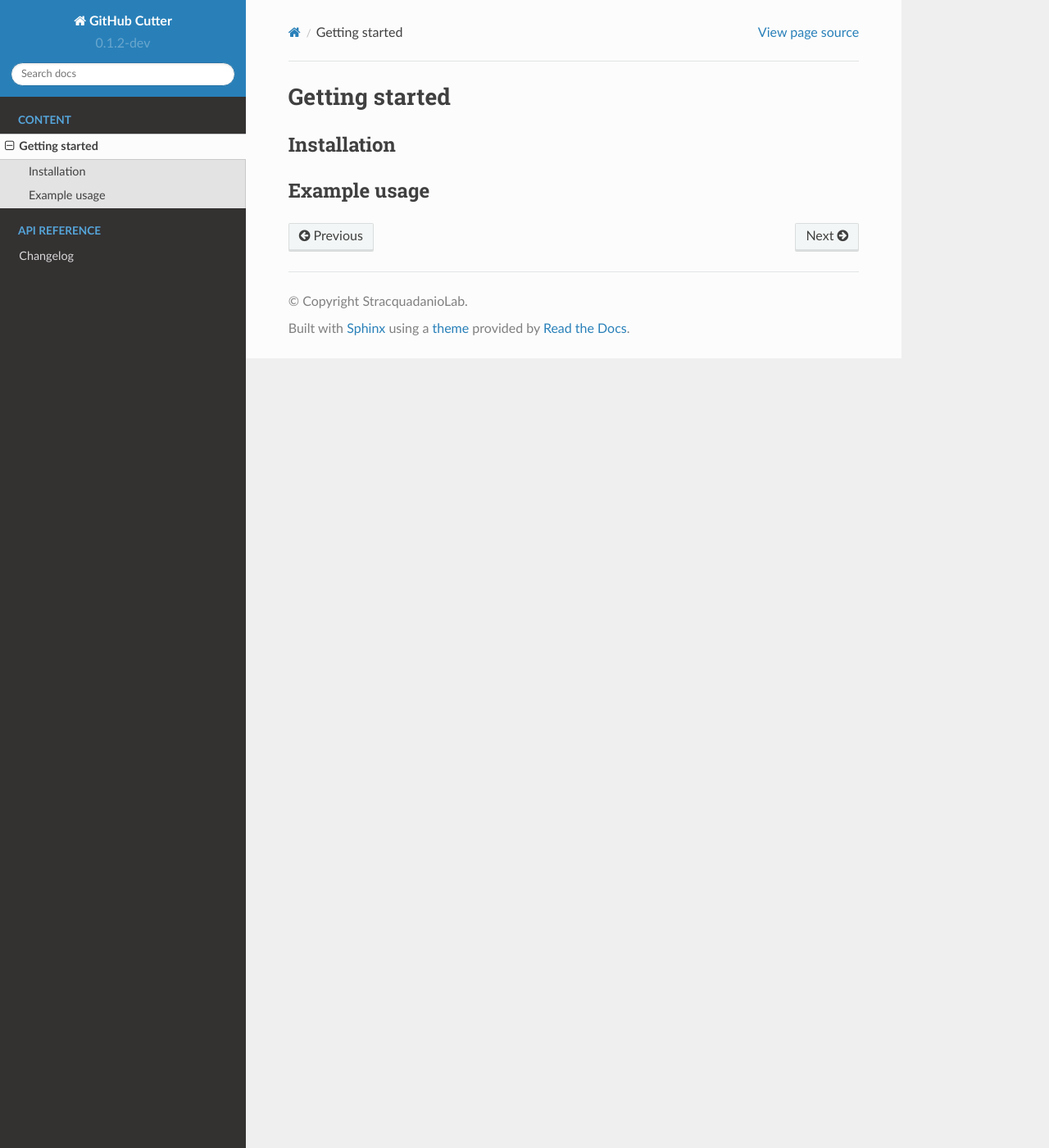
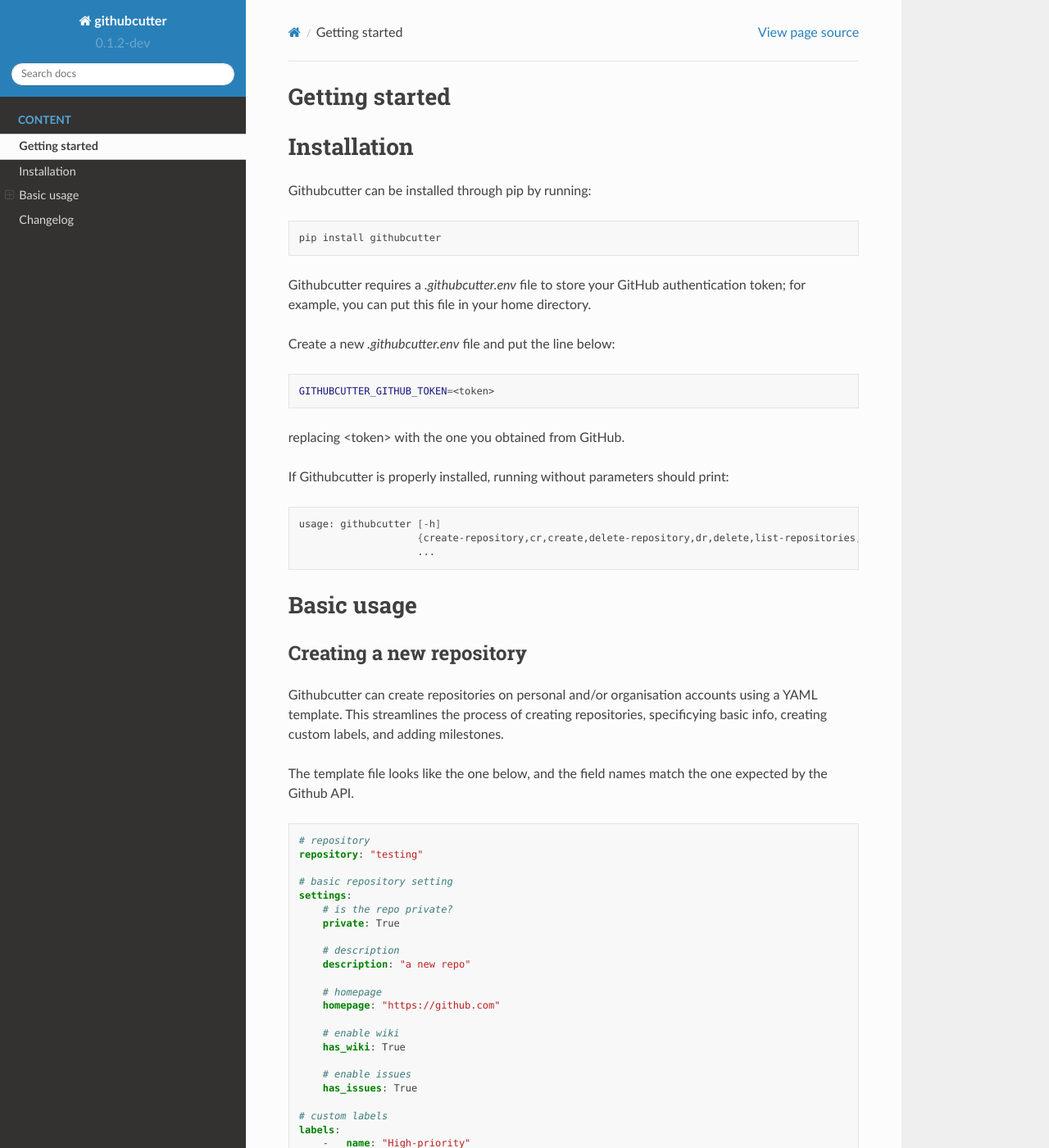
Before and after one commit to stracquadaniolab/githubcutter, a Sphinx documentation site: the page built from docs/tutorial.rst, in a window 1280 px wide and 1400 px high. Shown: the whole window at 82% size. Built offline with Sphinx 7.4.7 and the Read the Docs theme 2.0.0, drawn with Linux system fonts in a browser that asks for light colours; pages that are not in the unit, such as notebooks, are missing from menus; some of the changed text lies outside the part shown.

```diff
--- a/docs/conf.py
+++ b/docs/conf.py
@@ -19,7 +19,7 @@ sys.path.insert(0, os.path.abspath('..'))
 
 # -- Project information -----------------------------------------------------
 
-project = 'GitHub Cutter'
+project = 'githubcutter'
 copyright = 'StracquadanioLab'
 author = 'StracquadanioLab'
 
@@ -124,8 +124,8 @@ man_pages = [
 # (source start file, target name, title, author,
 #  dir menu entry, description, category)
 texinfo_documents = [
-    (master_doc, 'github_cutter', 'GitHub Cutter',
-     author, 'testproject', 'A cookiecutter-like clone to setup GitHub repos based on templates.',
+    (master_doc, 'github_cutter', 'githubcutter',
+     author, 'testproject', 'A tool to setup GitHub repositories using simple YAML templates.',
      'Miscellaneous'),
 ]
 
--- a/docs/tutorial.rst
+++ b/docs/tutorial.rst
@@ -1,8 +1,172 @@
 Getting started
 ===============
 
+
 Installation
-------------
+============
 
-Example usage
--------------
+Githubcutter can be installed through pip by running:
+
+.. code-block:: bash
+
+    pip install githubcutter
+
+Githubcutter requires a *.githubcutter.env* file to store
+your GitHub authentication token; for example, you can put this file in your home directory.
+
+Create a new *.githubcutter.env* file and put the line below:
+
+.. code:: bash
+
+    GITHUBCUTTER_GITHUB_TOKEN=<token>
+
+replacing <token> with the one you obtained from GitHub.
+
+If Githubcutter is properly installed, running without parameters should print:
+
+.. code:: bash
+
+    usage: githubcutter [-h]
+                        {create-repository,cr,create,delete-repository,dr,delete,list-repositories,ls,list}
+                        ...
+
+Basic usage
+===========
+
+Creating a new repository
+-------------------------
+
+Githubcutter can create repositories on personal and/or organisation accounts using a YAML template.
+This streamlines the process of creating repositories, specificying basic info, creating custom labels,
+and adding milestones.
+
+The template file looks like the one below, and the field names match the one expected by the Github API.
+
+.. code:: yaml
+
+    # repository
+    repository: "testing"
+
+    # basic repository setting
+    settings:
+        # is the repo private?
+        private: True
+
+        # description
+        description: "a new repo"
+
+        # homepage
+        homepage: "https://github.com"
+
+        # enable wiki
+        has_wiki: True
+
+        # enable issues
+        has_issues: True
+
+    # custom labels
+    labels:
+        -   name: "High-priority"
+            color: "000"
+            description: "high-priority task for the project"
+        -   name: "Low-priority"
+            color: "fff"
+            description: "low-priority task for the project"
+
+    # custom milestones
+    milestones:
+        -   title: "ML #1"
+            state: "open"
+            description: "Important milestone for the project"
+            due_on: 01-01-2020
+        -   title: "ML #2"
+            state: "open"
+            description: "Important milestone for the project"
+            due_on: 01-01-2020
+
+Githubcutter looks for a `githubcutter.yml` fiel by default.
+Therefore, creating a repo can be as easy as running:
+
+.. code:: bash
+
+    githubcutter create
+
+It is also possible to specify an arbitrary template file as follows:
+
+.. code:: bash
+
+    githubcutter create -i myfile.yml
+
+Specify an organization
+~~~~~~~~~~~~~~~~~~~~~~~
+
+By default, githubcutter creates a repository in the personal account associated
+with the GitHub token.
+
+You can instead specify an organisation in the template file as follows:
+
+.. code:: yaml
+
+    # repository
+    repository: "testing"
+
+    organization: "myteam"
+
+    ...
+
+or by using the command line option:
+
+.. code:: bash
+
+    githubcutter create -o myteam
+
+Specifying repository access
+~~~~~~~~~~~~~~~~~~~~~~~~~~~~
+
+You can specify the access level in the template file as follows:
+
+.. code:: yaml
+
+    # repository
+    repository: "testing"
+
+    settings:
+        private: True
+
+    ...
+
+or by using the command line option:
+
+.. code:: bash
+
+    githubcutter create -p
+
+
+Important
+~~~~~~~~~
+Githubcutter prioritizes options specified by command line over those specified
+in the template file.
+
+For example, it is possible to reuse the same template for multiple repositories as follows:
+
+.. code:: bash
+
+    githubcutter create -r my_new_app -i template.yml
+
+Listing repositories
+--------------------
+
+It is possible to list repositories on a personal account or organization as follows:
+
+.. code:: bash
+
+    githubcutter ls
+
+Deleting repositories
+---------------------
+
+It is possible to list repositories on a personal account or organization as follows:
+
+.. code:: bash
+
+    githubcutter delete testing
--- a/githubcutter/__init__.py
+++ b/githubcutter/__init__.py
@@ -13,6 +13,7 @@ logging.getLogger(__name__).addHandler(logging.NullHandler())
 # defining field constants
 # fields costant to dicrease hard coding in the code
 REPO_FIELD = "repository"
+SETTINGS_PRIVATE_FIELD = "settings.private"
 ORGANIZATION_FIELD = "organization"
 SETTING_FIELD = "settings"
 LABEL_FIELD = "labels"
--- a/setup.py
+++ b/setup.py
@@ -14,6 +14,7 @@ setup(
     version = '0.1.2-dev',
     description = 'A cookiecutter-like tool to setup GitHub repos based on templates',
     long_description = readme,
+    long_description_content_type = 'text/markdown',
     license = 'MIT',
     url='https://github.com/stracquadaniolab/githubcutter',
     keywords='version-control git automation',
@@ -28,7 +29,9 @@ setup(
         "python-dotenv>=0.10",
         "PyYAML>=5.1",
         "PyGithub>=1.43",
+        "dotty-dict>=1.1",
     ],
+
     setup_requires=[],
 
     # test info and requirements
```
Also changed, not shown: README.md (+11 -40 lines), docs/index.rst (+12 -12 lines), 4 other files.
